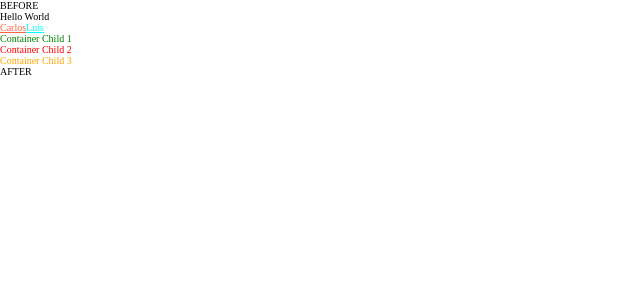
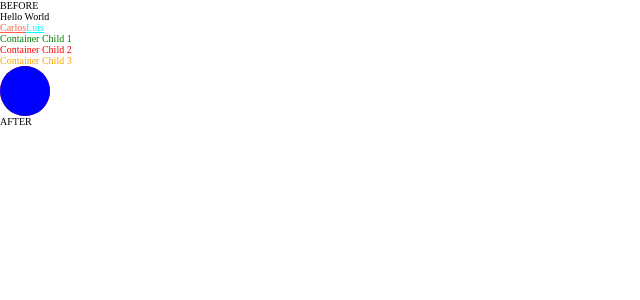
Before and after one commit to Carlos-Pretelin/PlatziTransiciones, a React app: page / in a window 1280 px wide. Shown: the top 300 px of the page, without its empty margins (0-640 px from the left). Built offline with nearby package versions, Linux system fonts and the light colour scheme.

Commit message:
Transform and translate 2 circles

```diff
--- a/src/components/App/App.jsx
+++ b/src/components/App/App.jsx
@@ -18,6 +18,14 @@ const App = () => {
 
 
       </div>
+
+
+      <div >
+        <div className='circle'>
+          <div className='shadow'></div>
+        </div>
+
+      </div>
     </div>
   )
 }
--- a/src/components/App/App.scss
+++ b/src/components/App/App.scss
@@ -49,3 +49,22 @@ a:not(.firstName){
 .App::after{
     content: "AFTER";
 }
+
+
+.circle{
+    background-color: red;
+    border-radius: 50%;
+    width: 50px;
+    height: 50px;
+}
+.shadow{
+    background-color: blue;
+    border-radius: 50%;
+    width: 50px;
+    height: 50px;
+
+}
+
+.shadow:hover{
+    transform: translate(30px, -15px);
+}
```
